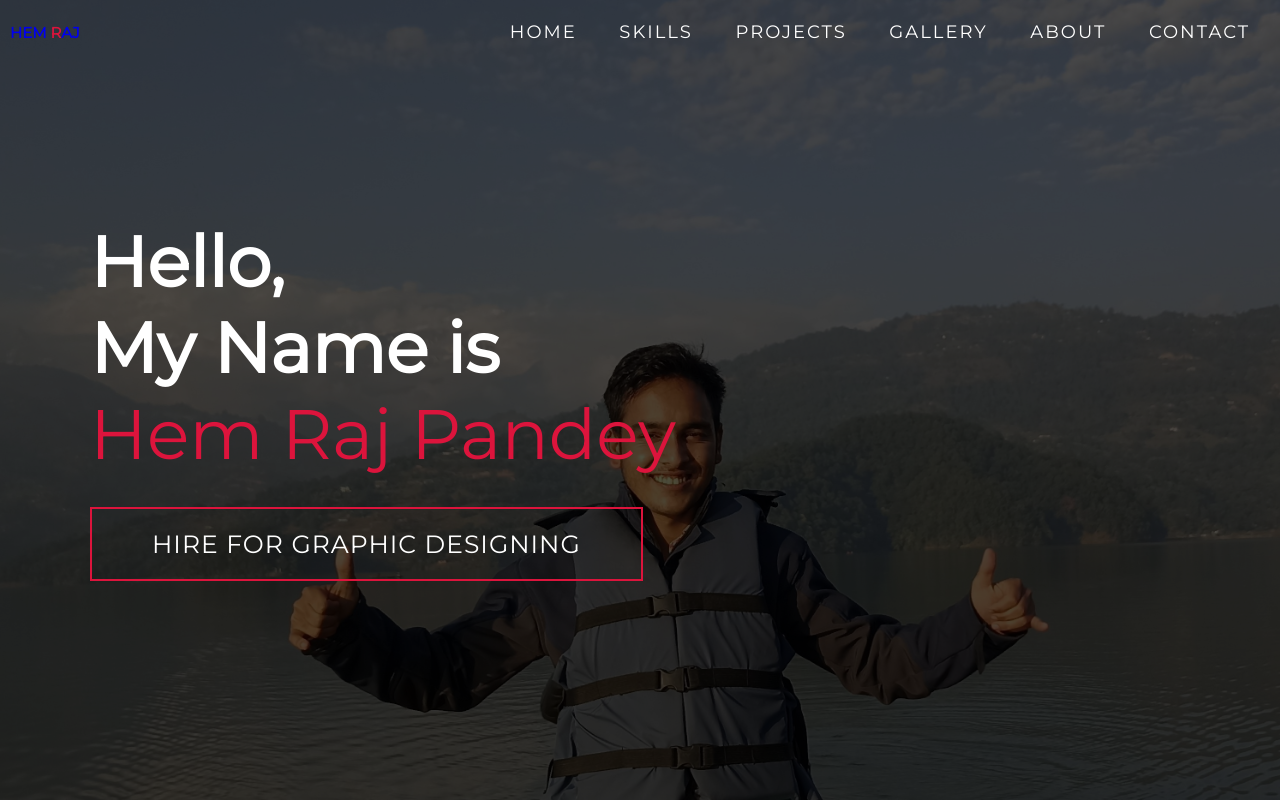
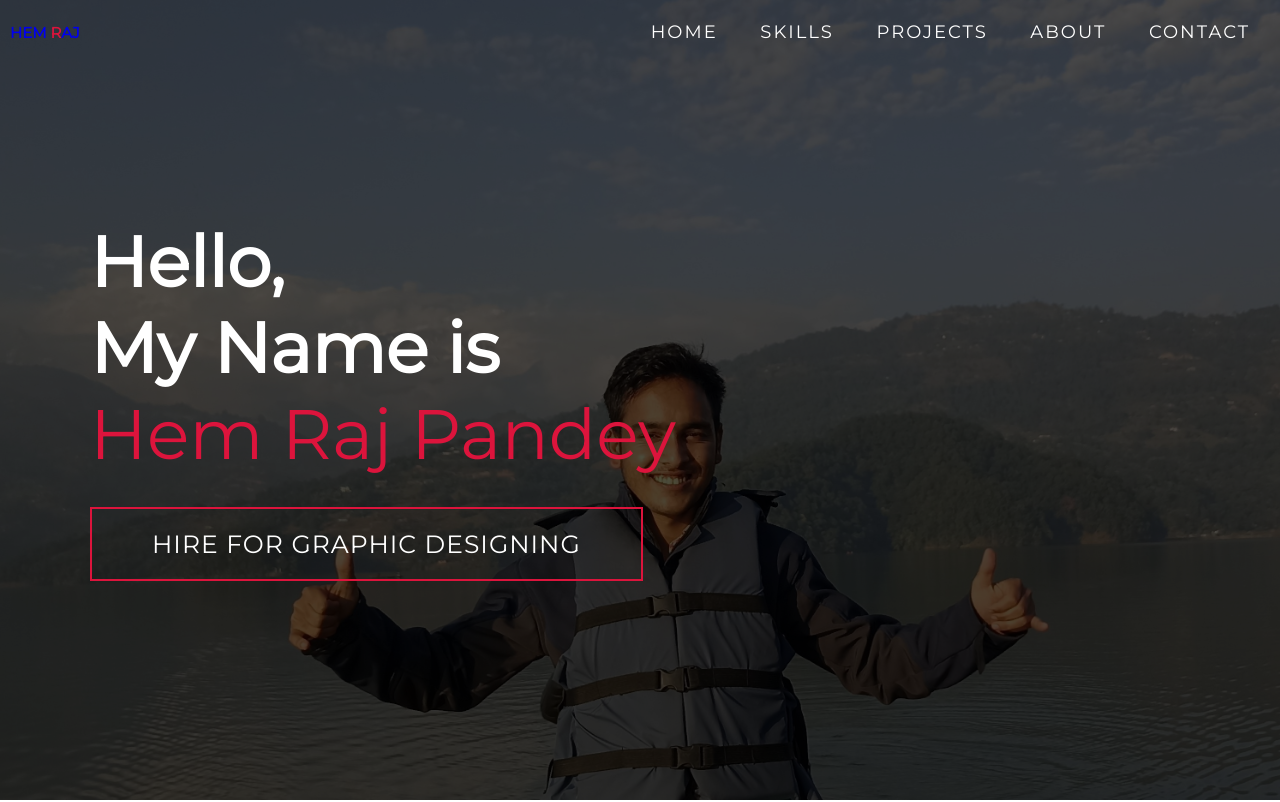
Before and after one commit to HEM2058/Portfolio_website, a plain HTML site: page index.html in a window 1280 px wide. Shown: the top 802 px of the page. Drawn offline with Linux system fonts and the light colour scheme.

Commit message:
Update index.html

```diff
--- a/index.html
+++ b/index.html
@@ -28,7 +28,6 @@
             <li><a href="#hero" data-after="Home">Home</a></li>
             <li><a href="#services" data-after="Service">Skills</a></li>
             <li><a href="#projects" data-after="Projects">Projects</a></li>
-             <li><a href="#Gallery" data-after="Gallery">Gallery</a></li>
             <li><a href="#about" data-after="About">About</a></li>
             <li><a href="#contact" data-after="Contact">Contact</a></li>
 
```
